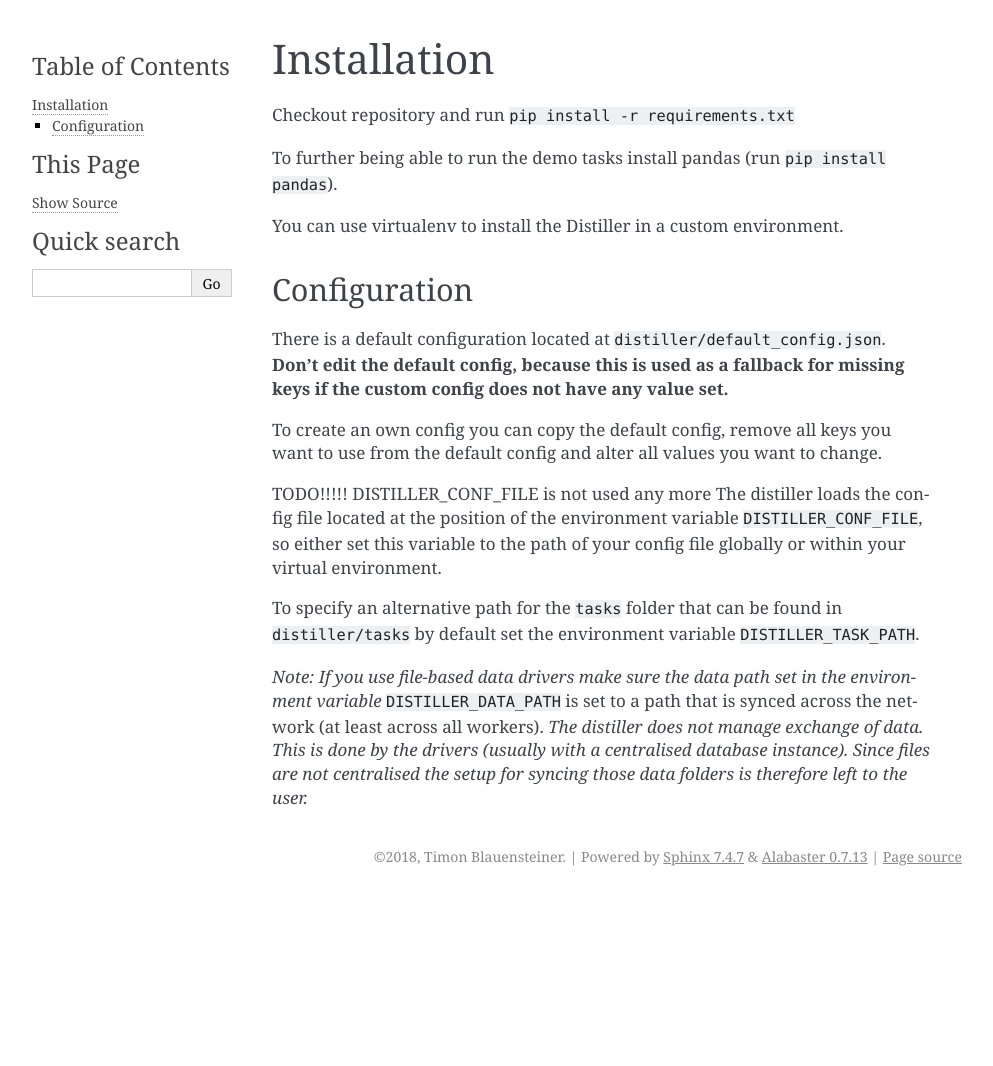
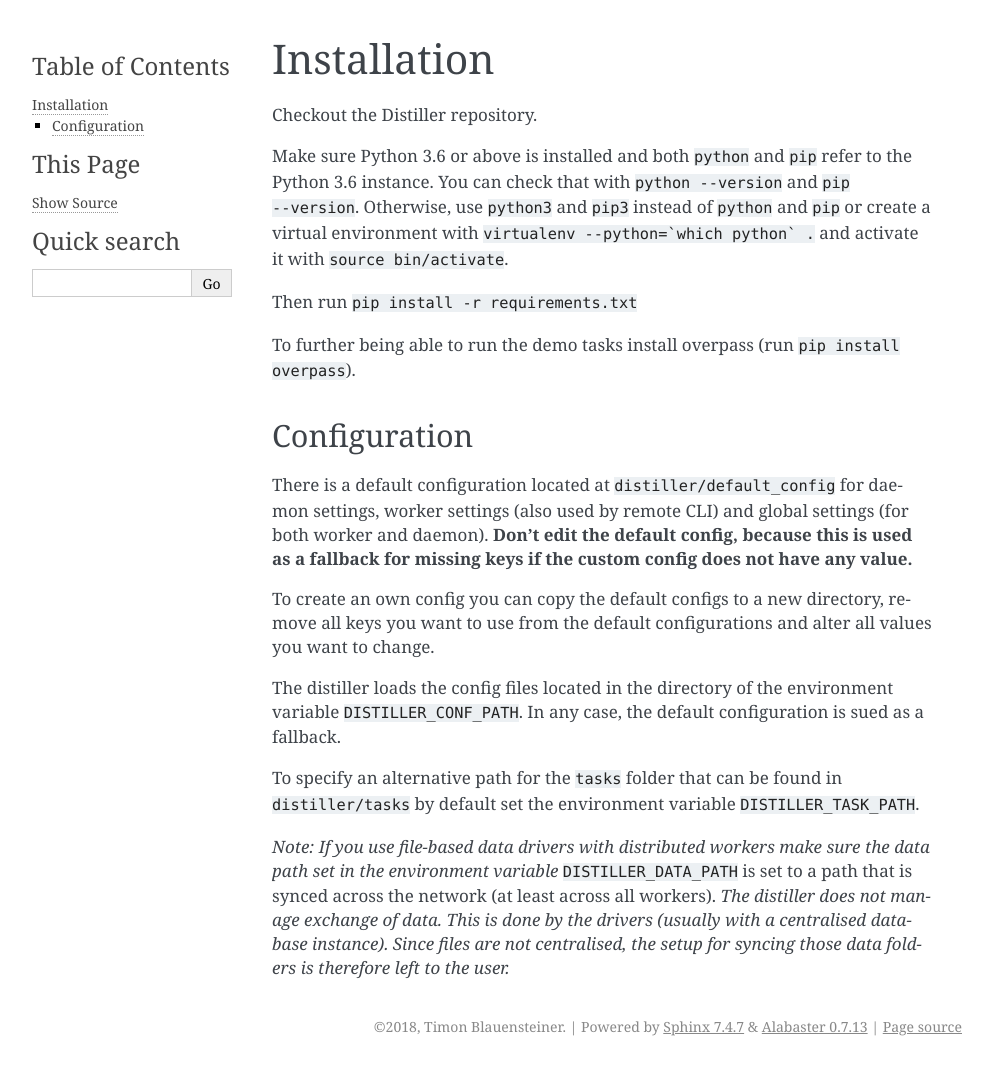
Before and after one commit to darkclouder/distiller, a Sphinx documentation site: the page built from doc/source/usage/installation.rst, in a window 1280 px wide. Shown: the whole page, without its empty margins (148-1141 px from the left). Built offline with Sphinx 7.4.7, drawn with Linux system fonts in a browser that asks for light colours; before the commit the page ends 900 px from its top, so only the background shows below that.

Commit message:
Update docs for 0.2

```diff
--- a/doc/source/usage/installation.rst
+++ b/doc/source/usage/installation.rst
@@ -1,31 +1,36 @@
 Installation
 ============
 
-Checkout repository and run ``pip install -r requirements.txt``
+Checkout the Distiller repository.
 
-To further being able to run the demo tasks install pandas (run ``pip install pandas``).
+Make sure Python 3.6 or above is installed and both ``python`` and ``pip`` refer to the Python 3.6 instance.
+You can check that with ``python --version`` and ``pip --version``.
+Otherwise, use ``python3`` and ``pip3`` instead of ``python`` and ``pip`` or create a virtual environment
+with ``virtualenv --python=`which python` .`` and activate it with ``source bin/activate``.
 
-You can use virtualenv to install the Distiller in a custom environment.
+Then run ``pip install -r requirements.txt``
+
+To further being able to run the demo tasks install overpass (run ``pip install overpass``).
 
 Configuration
 -------------
 
-There is a default configuration located at ``distiller/default_config.json``.
+There is a default configuration located at ``distiller/default_config``
+for daemon settings, worker settings (also used by remote CLI) and global settings (for both worker and daemon).
 **Don't edit the default config, because this is used as a fallback for missing keys if the custom
-config does not have any value set.**
+config does not have any value.**
 
-To create an own config you can copy the default config, remove all keys you want to use from the default config
-and alter all values you want to change.
+To create an own config you can copy the default configs to a new directory,
+remove all keys you want to use from the default configurations and alter all values you want to change.
 
-TODO!!!!! DISTILLER_CONF_FILE is not used any more
-The distiller loads the config file located at the position of the environment variable ``DISTILLER_CONF_FILE``, so
-either set this variable to the path of your config file globally or within your virtual environment.
+The distiller loads the config files located in the directory of the environment variable ``DISTILLER_CONF_PATH``.
+In any case, the default configuration is sued as a fallback.
 
 To specify an alternative path for the ``tasks`` folder that can be found in ``distiller/tasks`` by default set the
 environment variable ``DISTILLER_TASK_PATH``.
 
-`Note: If you use file-based data drivers make sure the data path set in the environment variable`
+`Note: If you use file-based data drivers with distributed workers make sure the data path set in the environment variable`
 ``DISTILLER_DATA_PATH`` is set to a path that is synced across the network (at least across all workers).
 `The distiller does not manage exchange of data. This is done by the drivers
-(usually with a centralised database instance). Since files are not centralised the setup for syncing those
+(usually with a centralised database instance). Since files are not centralised, the setup for syncing those
 data folders is therefore left to the user.`
```
Also changed, not shown: doc/source/advanced/create_task.rst (+24 -3 lines), doc/source/usage/cli.rst (+18 -12 lines), doc/source/usage/quickstart.rst (+10 -7 lines), 1 other file.
